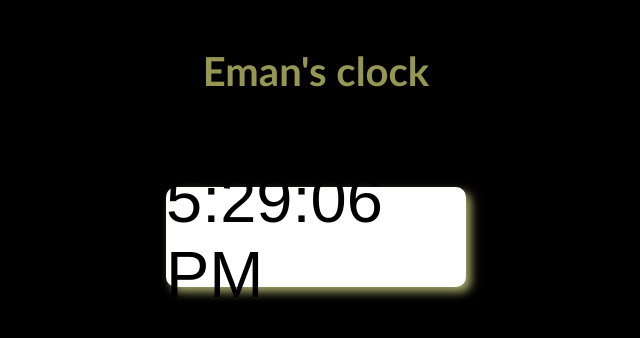
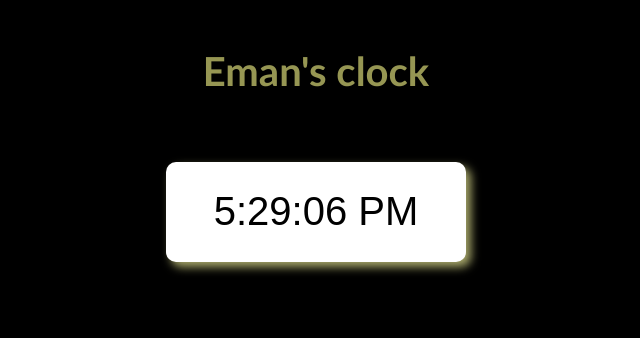
Before and after one commit to Emanijaz15/Digital-Clock, a plain HTML site: page index.html in a window 1280 px wide. Shown: the whole page, without its empty margins (324-964 px from the left). Drawn offline with Linux system fonts and the light colour scheme.

Commit message:
Update style.css

```diff
--- a/style.css
+++ b/style.css
@@ -6,7 +6,7 @@ body{
     width: 300px;
     background-color: white;
     border-radius: 10px;
-    font-size: 65px;
+    font-size: 40px;
     display: flex;
     justify-content: center;
     align-items: center;
```
